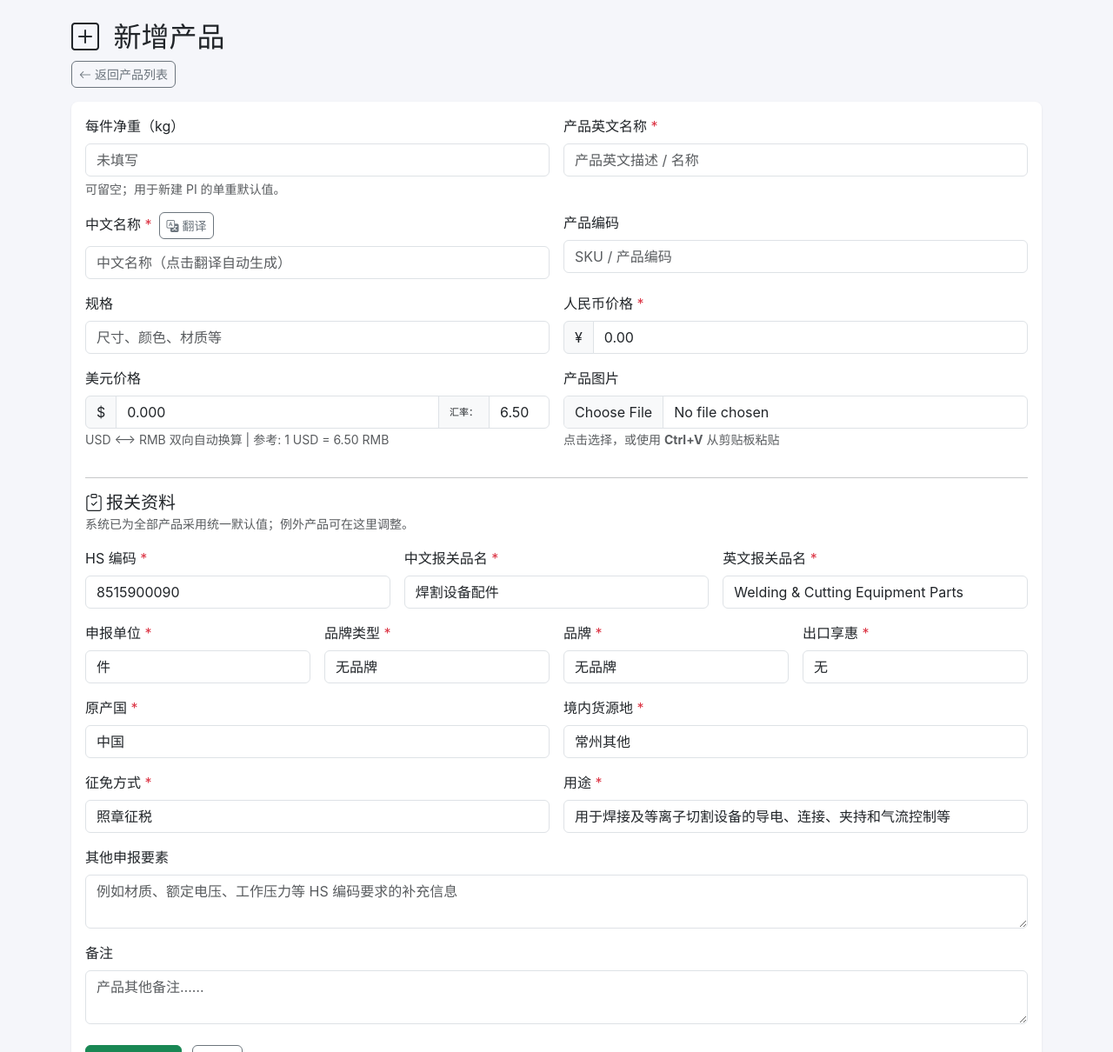
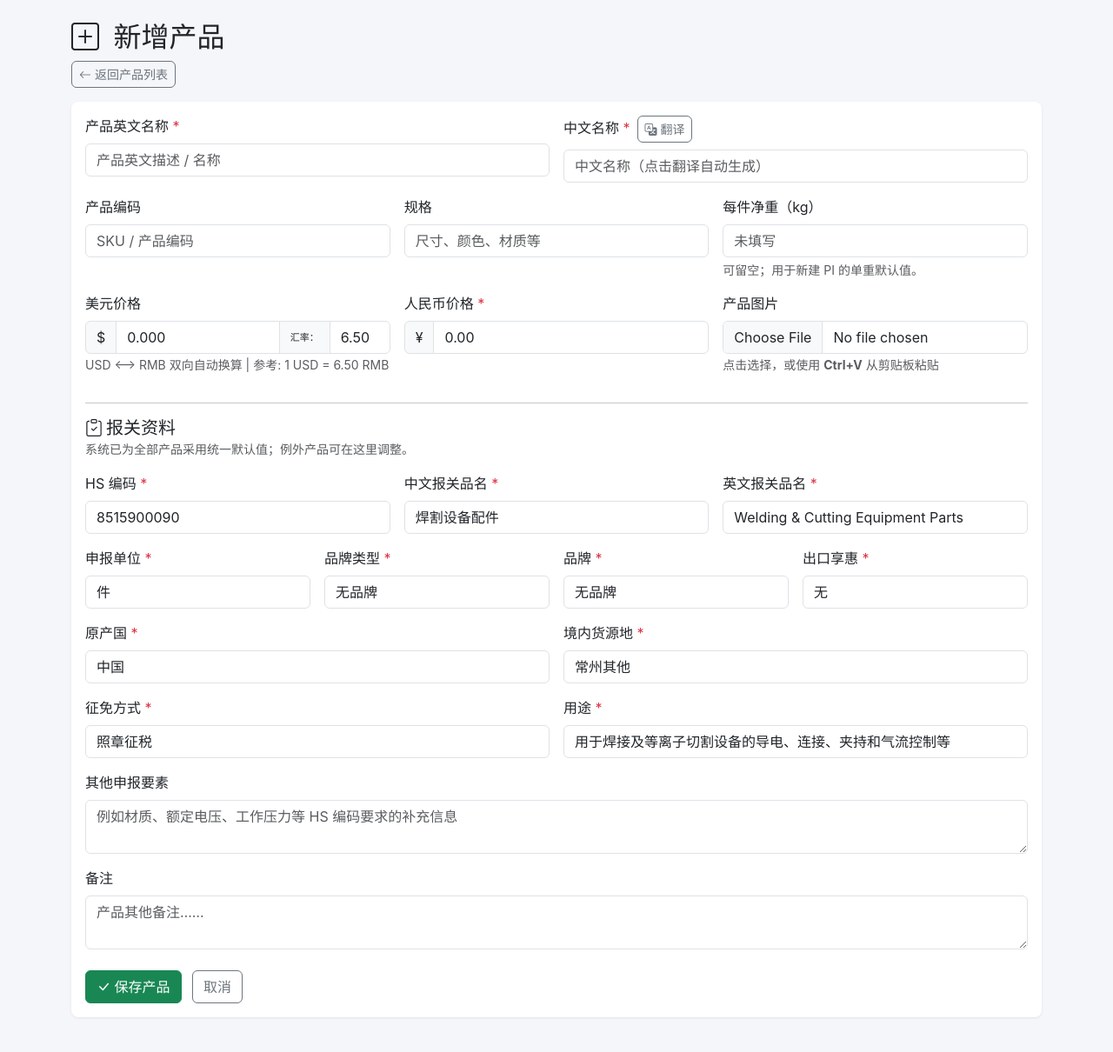
Before and after one commit to fantastic10086-commits/Myweb, a Flask app: template templates/product_form.html in a window 1280 px wide. Shown: the part 56-1266 px from the top of the page at 87% size. Run offline with Flask 3, Linux system fonts and the light colour scheme; the template is opened without the code that fills it, so the values that code supplies are empty; data comes from the database, SQL or seed files in the repository; parts of the project's set-up code (start-up, migrations or seed data) failed here and were passed over; some libraries are stand-ins or nearby versions.

Commit message:
Arrange product fields in requested three-row order

```diff
--- a/templates/product_form.html
+++ b/templates/product_form.html
@@ -97,8 +97,6 @@ document.addEventListener('paste', function(e) {
         <form method="post" enctype="multipart/form-data">
             {% if editing %}<input type="hidden" name="return_to" value="{{ return_to|default(url_for('product_list'), true) }}">{% endif %}
             <div class="row g-3">
-                <div class="col-md-6"><label for="unit_weight_kg" class="form-label">每件净重（kg）</label><input id="unit_weight_kg" name="unit_weight_kg" type="number" min="0" step="any" class="form-control" placeholder="未填写" value="{{ request.form.get('unit_weight_kg', product.unit_weight_kg if product and product.unit_weight_kg is not none else '') }}"><div class="form-text">可留空；用于新建 PI 的单重默认值。</div></div>
-
                 <div class="col-md-6">
                     <label for="name" class="form-label">产品英文名称 <span class="text-danger">*</span></label>
                     <input type="text" class="form-control" id="name" name="name" required value="{{ product.name if product else '' }}" placeholder="产品英文描述 / 名称">
@@ -107,19 +105,17 @@ document.addEventListener('paste', function(e) {
                     <label for="chinese_name" class="form-label">中文名称 {% if not editing %}<span class="text-danger">*</span>{% endif %}<button type="button" class="btn btn-outline-secondary btn-sm ms-2" id="translateBtn" onclick="translateName()" title="自动翻译英文名称"><i class="bi bi-translate"></i> 翻译</button></label>
                     <input type="text" class="form-control" id="chinese_name" name="chinese_name" value="{{ product.chinese_name if product else '' }}" placeholder="中文名称（点击翻译自动生成）" {% if not editing %}required{% endif %}>
                 </div>
-                <div class="col-md-6">
+                <div class="col-md-4">
                     <label for="product_code" class="form-label">产品编码</label>
                     <input type="text" class="form-control" id="product_code" name="product_code" value="{{ product.product_code if product else '' }}" placeholder="SKU / 产品编码">
                 </div>
-                <div class="col-md-6">
+                <div class="col-md-4">
                     <label for="specification" class="form-label">规格</label>
                     <input type="text" class="form-control" id="specification" name="specification" value="{{ product.specification if product else '' }}" placeholder="尺寸、颜色、材质等">
                 </div>
-                <div class="col-md-6">
-                    <label for="unit_price_rmb" class="form-label">人民币价格 <span class="text-danger">*</span></label>
-                    <div class="input-group"><span class="input-group-text">¥</span><input type="number" step="0.01" min="0" class="form-control" id="unit_price_rmb" name="unit_price_rmb" value="{{ '%.2f'|format(product.unit_price_rmb) if product and product.unit_price_rmb else '0.00' }}" oninput="calcUsdFromRmb()"></div>
-                </div>
-                <div class="col-md-6">
+                <div class="col-md-4"><label for="unit_weight_kg" class="form-label">每件净重（kg）</label><input id="unit_weight_kg" name="unit_weight_kg" type="number" min="0" step="any" class="form-control" placeholder="未填写" value="{{ request.form.get('unit_weight_kg', product.unit_weight_kg if product and product.unit_weight_kg is not none else '') }}"><div class="form-text">可留空；用于新建 PI 的单重默认值。</div></div>
+
+                <div class="col-md-4">
                     <label for="unit_price" class="form-label">美元价格</label>
                     <div class="input-group">
                         <span class="input-group-text">$</span>
@@ -129,7 +125,11 @@ document.addEventListener('paste', function(e) {
                     </div>
                     <small class="text-muted">USD ⟷ RMB 双向自动换算 | 参考: 1 USD = {{ '%.2f'|format(exchange_rate) }} RMB</small>
                 </div>
-                <div class="col-md-6">
+                <div class="col-md-4">
+                    <label for="unit_price_rmb" class="form-label">人民币价格 <span class="text-danger">*</span></label>
+                    <div class="input-group"><span class="input-group-text">¥</span><input type="number" step="0.01" min="0" class="form-control" id="unit_price_rmb" name="unit_price_rmb" value="{{ '%.2f'|format(product.unit_price_rmb) if product and product.unit_price_rmb else '0.00' }}" oninput="calcUsdFromRmb()"></div>
+                </div>
+                <div class="col-md-4">
                     <label for="image" class="form-label">产品图片</label>
                     <input type="file" class="form-control" id="image" name="image" accept="image/*">
                     <small class="text-muted">点击选择，或使用 <strong>Ctrl+V</strong> 从剪贴板粘贴</small>
```
